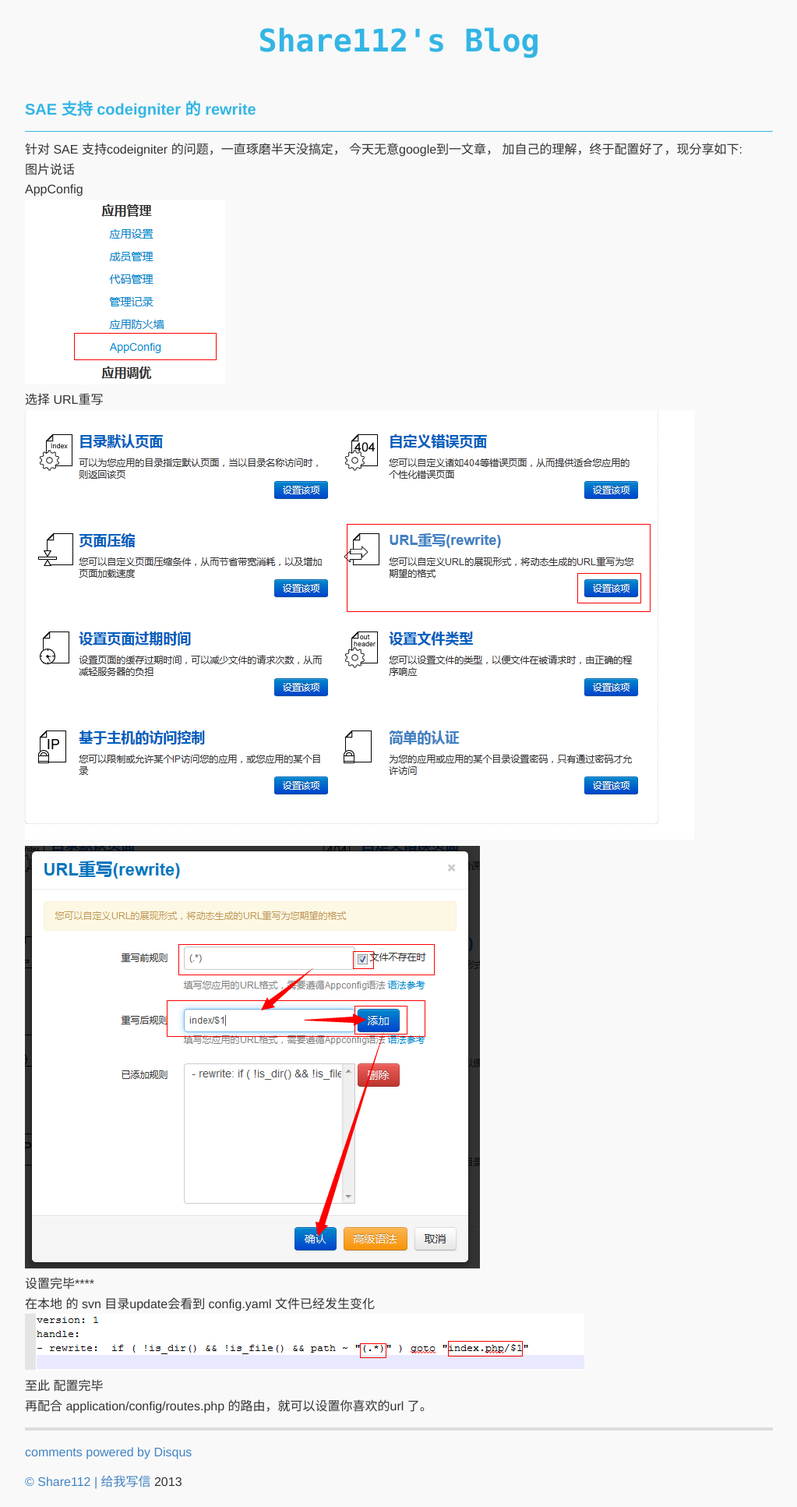
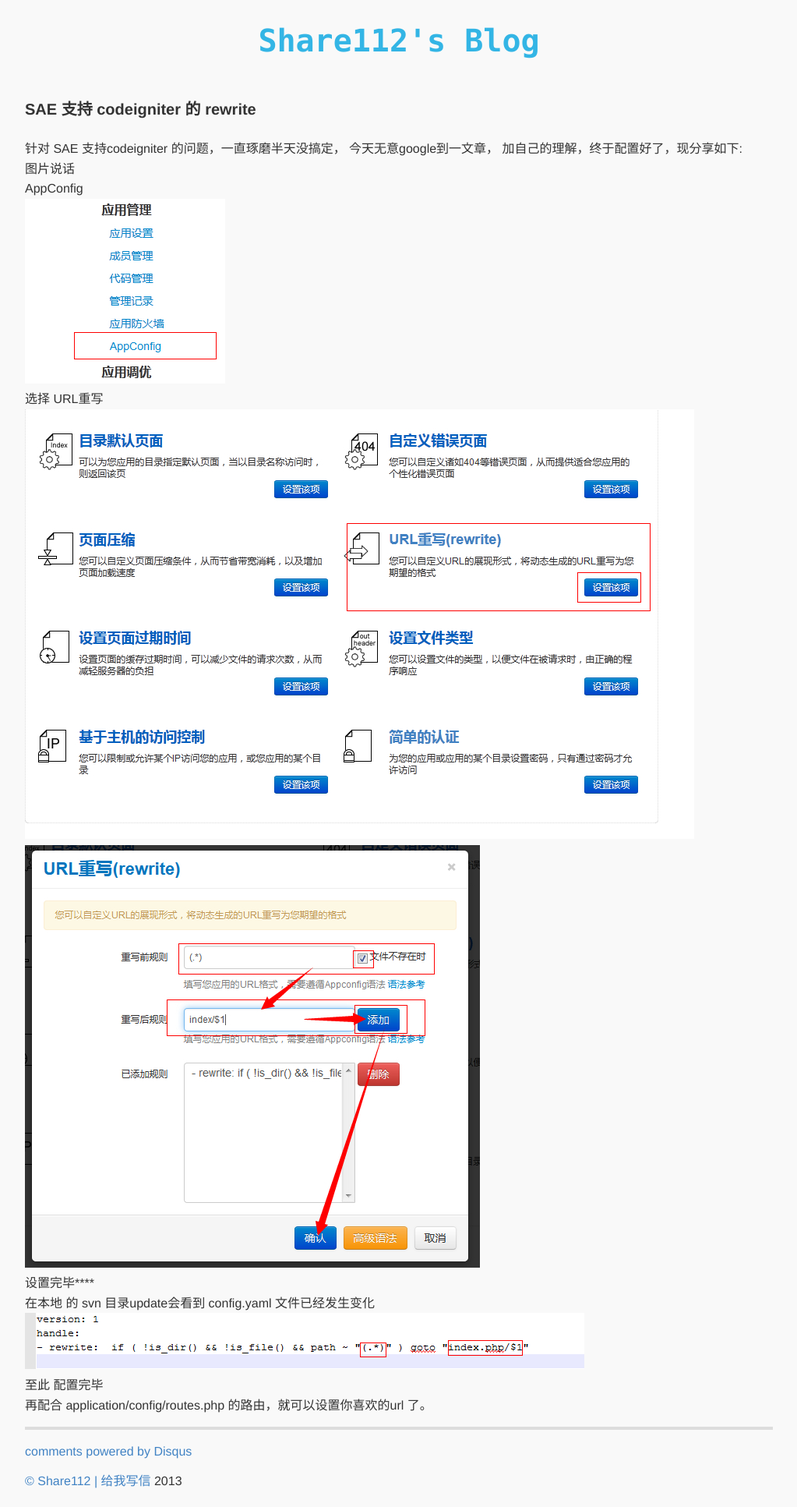
Before and after one commit to jiangruitao/jiangruitao.github.io, a Jekyll site: the page built from _posts/2014-05-12-sae_ci_rewrite.html, in a window 1280 px wide. Shown: the whole page at 78% size, without its empty margins (128-1151 px from the left). Built offline with Jekyll 4.4.1, drawn with Linux system fonts in a browser that asks for light colours; comment, search, counter and statistics services are not loaded.

Commit message:
header review

```diff
--- a/_layouts/default.html
+++ b/_layouts/default.html
@@ -312,9 +312,8 @@ ul, li {
 }
 
 h3 {
-	border-bottom: 1px solid #33B5E5;
 	padding-bottom:12px;
-	color:#33B5E5;
+	color:darked;
 }
 
 #site-head {
```
